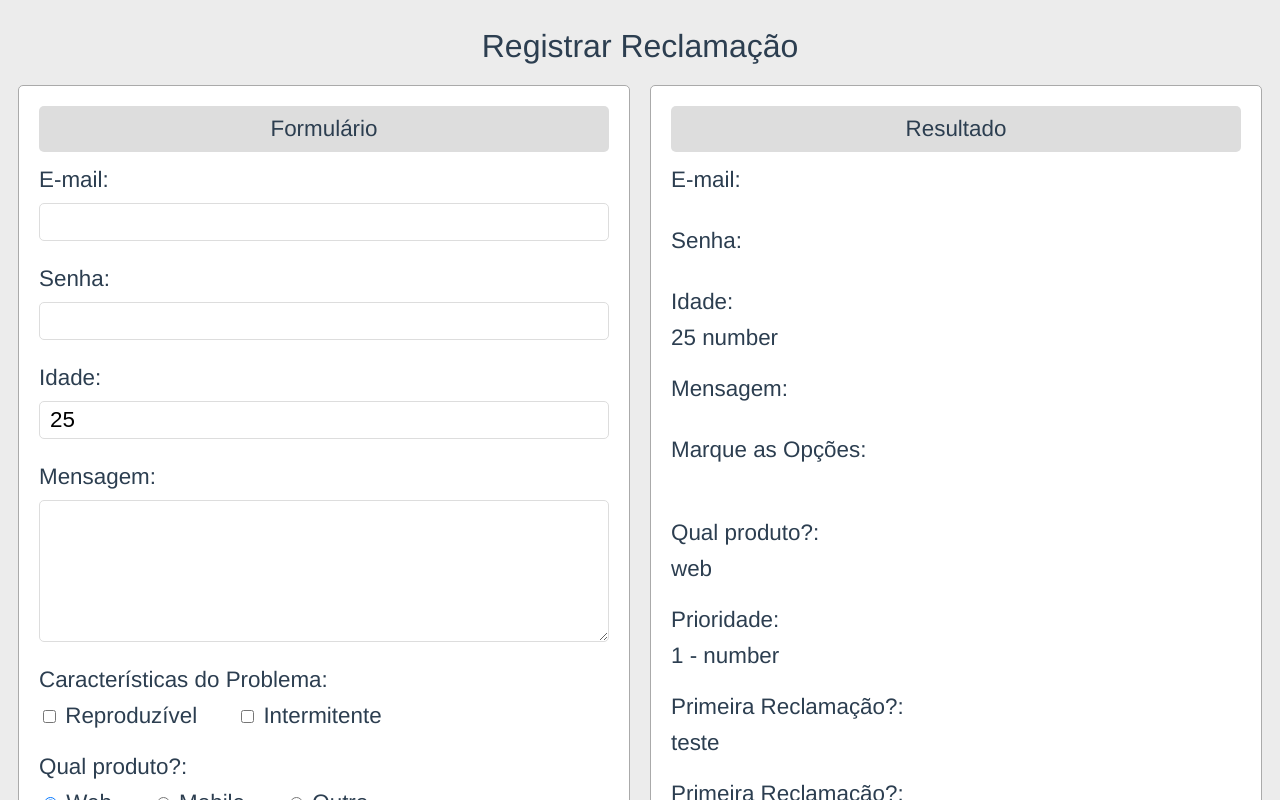
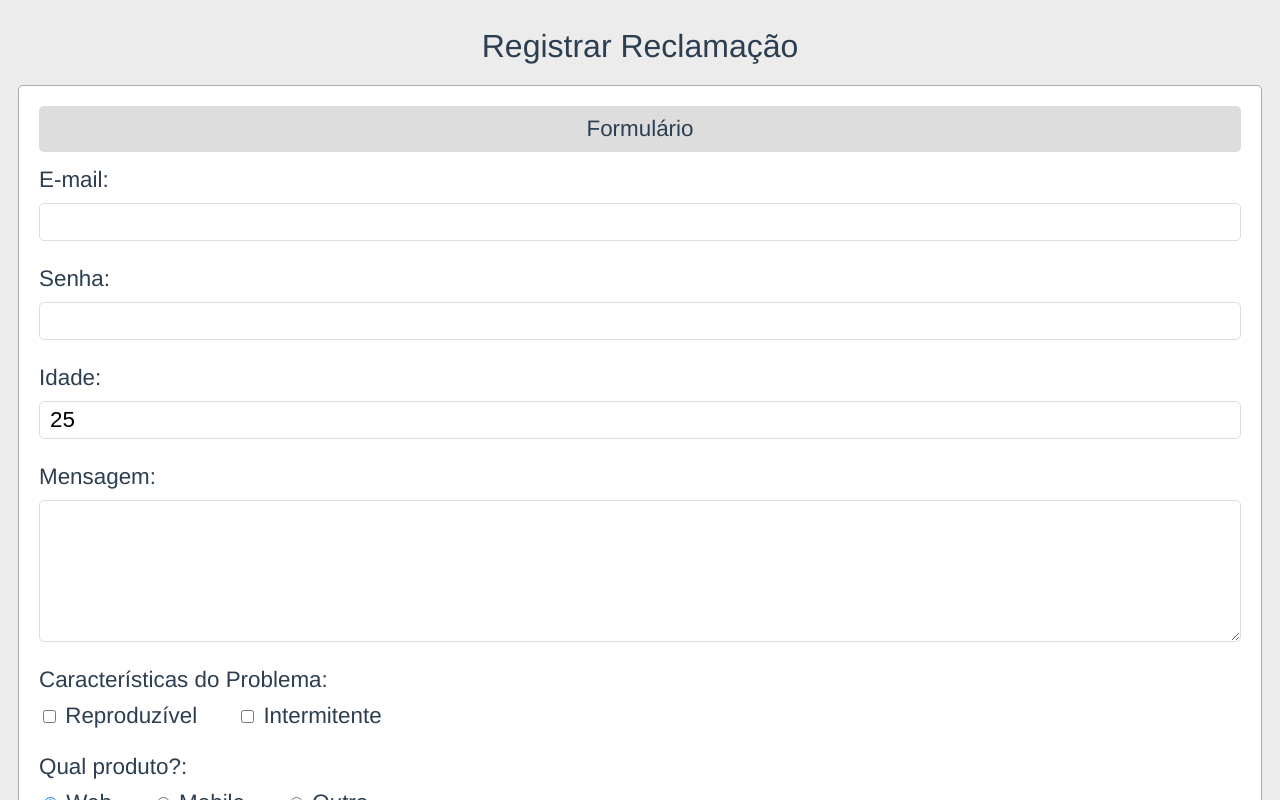
Before and after one commit to anderson-ribeiro-dev/manipulando-formul-rio-vuejs, a Vue app: page / in a window 1280 px wide. Shown: the top 800 px of the page. Built offline with nearby package versions, Linux system fonts and the light colour scheme.

Commit message:
submetendo formulário com form e div usando prevent

```diff
--- a/src/App.vue
+++ b/src/App.vue
@@ -2,7 +2,7 @@
 	<div id="app">
 		<h1>Registrar Reclamação</h1>
 		<div class="conteudo">
-			<form class="painel">
+			<div class="painel" v-if="!enviado">
 				<div class="cabecalho">Formulário</div>
 				<Rotulo nome="E-mail">
 					<!-- <input type="text" v-model="usuario.email"> -->
@@ -51,9 +51,9 @@
 					<Escolha v-model="escolha" />
 				</Rotulo>
 				<hr>
-				<button>Enviar</button>
-			</form>
-			<div class="painel">
+				<button @click.prevent="enviar">Enviar</button>
+			</div>
+			<div class="painel" v-else>
 				<div class="cabecalho">Resultado</div>
 				<Rotulo nome="E-mail">
 					<span>{{ usuario.email }}</span>
@@ -109,6 +109,11 @@
 			return typeof this.prioridade
 		}
 	},
+	methods: {
+		enviar() {
+			this.enviado = true
+		}
+	},
 	data() {
 		return {
 			// email: '',
@@ -132,9 +137,11 @@
 				idade: 25,
 			},
 			temp: 'teste',
-			escolha: true
+			escolha: true,
+			enviado: false
 		}
 	},
+
 	created() {
 		//two way data bind
 		// setTimeout(() => {
@@ -182,7 +189,7 @@
 	font-size: 1.4rem;
 }
 
-#app form button {
+.painel button {
 	float: right;
 	margin: 10px 0px;
 	padding: 10px 20px;
```
